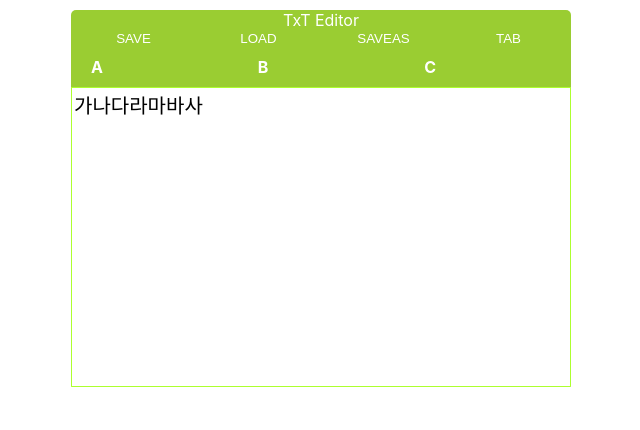
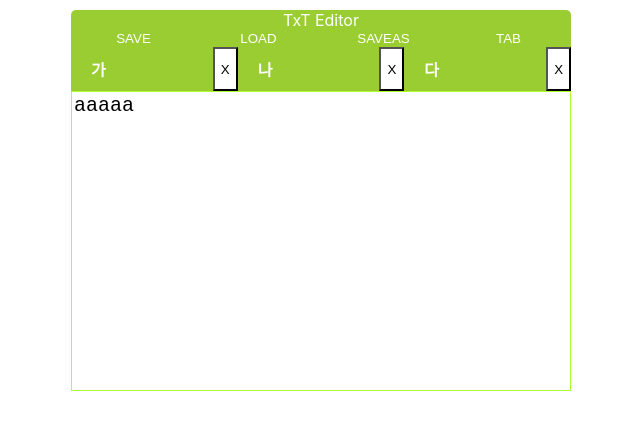
Before and after one commit to SIML-Seo/ReactTxT, a React (Create React App) app: page / in a window 1280 px wide. Shown: the top 430 px of the page, without its empty margins (319-959 px from the left). Built offline with nearby package versions, Linux system fonts and the light colour scheme.

Commit message:
탭 이동, 삭제 구현, 20%

```diff
--- a/src/components/App.js
+++ b/src/components/App.js
@@ -1,22 +1,56 @@
-import { useState, useEffect } from 'react';
+import { useState, useEffect, useCallback } from 'react';
 import Notepad from './Notepad';
 import TabList from './TabList';
 import SaveList from './SaveList';
 import MenuList from './MenuList';
-// import '../style/App.css';
-// import '../style/style.css'
-// import '../style/tabStyle.css'
 
 const App = () => {
+	const [notes, setNotes] = useState([
+		{
+			id : 1,
+			title : "가",
+			text: "aaaaa",
+			selected: true,
+		},
+		{
+			id : 2,
+			title : "나",
+			text: "bbbbb",
+			selected: false,
+		},
+		{
+			id : 3,
+			title : "다",
+			text: "ccccc",
+			selected: false,
+		},
+	]);
+
 	useEffect(() => {
-		localStorage.clear();
 	}, []);
+
+	const onDelete = useCallback(
+		id => {
+			const newNotes = notes.filter(note => note.id !== id)
+			let minIdNewNotes = Math.min.apply(Math, newNotes.map(note => note.id))
+			setNotes(newNotes.map(note => note.id !== minIdNewNotes ? { ...note, selected: false} : { ...note, selected: true}));
+		},
+		[notes]
+	)
+
+	const onClickToTabLi = useCallback(
+		id => {
+			setNotes(notes.map(note => note.id === id ? { ...note, selected: true} : { ...note, selected: false}));
+		},
+		[notes]
+	)
+
 
   return (
 	<Notepad>
 		<MenuList>
 		</MenuList>
-		<TabList>
+		<TabList notes = {notes} onDelete = {onDelete} onClickToTabLi = {onClickToTabLi}>
 		</TabList>
 		<SaveList>
 		</SaveList>
--- a/src/components/TabList.js
+++ b/src/components/TabList.js
@@ -1,15 +1,30 @@
+import { useEffect, useState } from "react"
 import "../style/TabList.css"
 
-const TabList = () => {
+const TabList = ({notes , onDelete, onClickToTabLi}) => {
+    const tmp = (notes.find(note => note.selected === true)) ? notes.find(note => note.selected === true).text : "";
+
+    const [text, setText] = useState(tmp)
+    useEffect(() => {
+        setText((notes.find(note => note.selected === true)) ? notes.find(note => note.selected === true).text : "")
+    }, [notes])
+
+    const onChange = (e) => {
+        setText(e.target.value);
+    }
+
     return(
-        <div>
+        <div className = "note">
             <div className = "tabLi">
-                <li>A</li>
-                <li>B</li>
-                <li>C</li>
+                {notes.map(note => (
+                    <>
+                        <li key={note.id} onClick={() => onClickToTabLi(note.id)}>{note.title}</li>
+                        <button key={note.id*4} onClick={() => onDelete(note.id)}>X</button>
+                    </>
+                ))}
             </div>
             <div className = "tabContainer">
-                <textarea>가나다라마바사</textarea>
+                <textarea value = {text} onChange={onChange}/>
             </div>
         </div>
     )
--- a/src/components/notepad.js
+++ b/src/components/notepad.js
@@ -1,7 +1,6 @@
 import '../style/Notepad.css'
 
 const Notepad = ({children}) => {
-    // let tabs = [];
 
     return(
         <div className = "container">
--- a/src/style/TabList.css
+++ b/src/style/TabList.css
@@ -18,6 +18,11 @@
     background-color: grey;
 }
 
+.tabLi button{
+    background: none;
+    outline: none;
+}
+
 .tabContainer textarea{
     border-color: greenyellow;
     resize: none;
```
